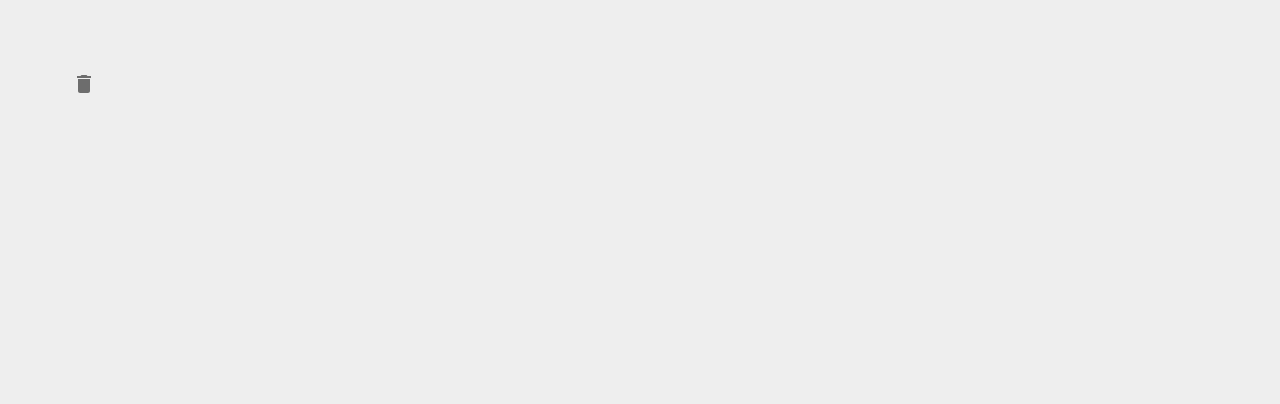
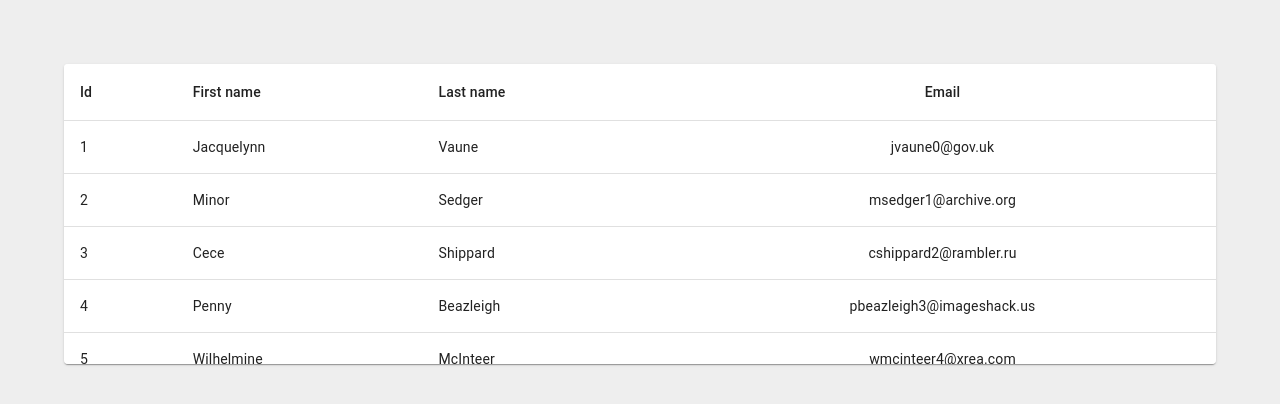
Before and after one commit to amontalvof/react-mui-demo, a React (Create React App) app: page / in a window 1280 px wide. Shown: the top 404 px of the page. Built offline with nearby package versions, Linux system fonts and the light colour scheme.

Commit message:
feat: Table

```diff
--- a/src/App.tsx
+++ b/src/App.tsx
@@ -1,5 +1,6 @@
 import './App.css';
-import MuiTooltip from './components/MuiTooltip';
+import MuiTable from './components/MuiTable';
+// import MuiTooltip from './components/MuiTooltip';
 // import MuiChip from './components/MuiChip';
 // import MuiList from './components/MuiList';
 // import MuiBadge from './components/MuiBadge';
@@ -31,7 +32,7 @@ import MuiTooltip from './components/MuiTooltip';
 function App() {
     return (
         <div className="App">
-            <MuiTooltip />
+            <MuiTable />
         </div>
     );
 }
--- /dev/null
+++ b/src/components/MuiTable.tsx
@@ -0,0 +1,113 @@
+import { Paper, Table, TableBody, TableCell, TableContainer, TableHead, TableRow } from "@mui/material";
+
+const tableData = [
+    {
+        id: 1,
+        first_name: "Jacquelynn",
+        last_name: "Vaune",
+        email: "jvaune0@gov.uk",
+        gender: "Female",
+        ip_address: "105.179.246.102",
+    },
+    {
+        id: 2,
+        first_name: "Minor",
+        last_name: "Sedger",
+        email: "msedger1@archive.org",
+        gender: "Male",
+        ip_address: "20.49.148.113",
+    },
+    {
+        id: 3,
+        first_name: "Cece",
+        last_name: "Shippard",
+        email: "cshippard2@rambler.ru",
+        gender: "Male",
+        ip_address: "173.193.194.224",
+    },
+    {
+        id: 4,
+        first_name: "Penny",
+        last_name: "Beazleigh",
+        email: "pbeazleigh3@imageshack.us",
+        gender: "Male",
+        ip_address: "166.139.146.29",
+    },
+    {
+        id: 5,
+        first_name: "Wilhelmine",
+        last_name: "McInteer",
+        email: "wmcinteer4@xrea.com",
+        gender: "Female",
+        ip_address: "90.86.208.97",
+    },
+    {
+        id: 6,
+        first_name: "Kale",
+        last_name: "Crowcum",
+        email: "kcrowcum5@telegraph.co.uk",
+        gender: "Male",
+        ip_address: "226.1.12.149",
+    },
+    {
+        id: 7,
+        first_name: "Gracie",
+        last_name: "Geill",
+        email: "ggeill6@whitehouse.gov",
+        gender: "Female",
+        ip_address: "138.14.154.136",
+    },
+    {
+        id: 8,
+        first_name: "Burke",
+        last_name: "Brailey",
+        email: "bbrailey7@howstuffworks.com",
+        gender: "Male",
+        ip_address: "179.26.107.232",
+    },
+    {
+        id: 9,
+        first_name: "Margalit",
+        last_name: "Banishevitz",
+        email: "mbanishevitz8@webeden.co.uk",
+        gender: "Female",
+        ip_address: "204.237.226.152",
+    },
+    {
+        id: 10,
+        first_name: "Vonny",
+        last_name: "Becken",
+        email: "vbecken9@printfriendly.com",
+        gender: "Female",
+        ip_address: "1.69.43.44",
+    },
+];
+
+const MuiTable = () => {
+    return (
+        <TableContainer component={Paper} sx={{ maxHeight: "300px" }}>
+            <Table aria-label="simple table" stickyHeader>
+                <TableHead>
+                    <TableRow>
+                        <TableCell>Id</TableCell>
+                        <TableCell>First name</TableCell>
+                        <TableCell>Last name</TableCell>
+                        <TableCell align="center">Email</TableCell>
+                    </TableRow>
+                </TableHead>
+                <TableBody>
+                    {tableData.map((item) => (
+                        <TableRow key={item.id} sx={{ "&:last-child td, &:last-child th": { border: 0 } }}>
+                            <TableCell>{item.id}</TableCell>
+                            <TableCell>{item.first_name}</TableCell>
+                            <TableCell>{item.last_name}</TableCell>
+                            <TableCell align="center">{item.email}</TableCell>
+                        </TableRow>
+                    ))}
+                </TableBody>
+            </Table>
+        </TableContainer>
+    );
+};
+
+export default MuiTable;
```
